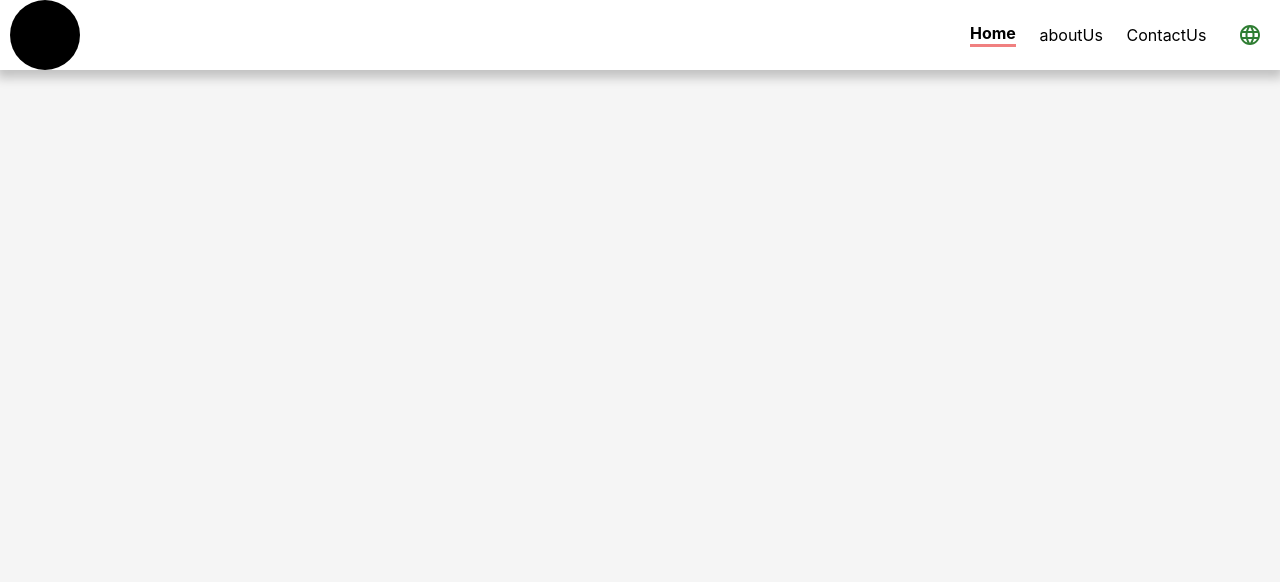
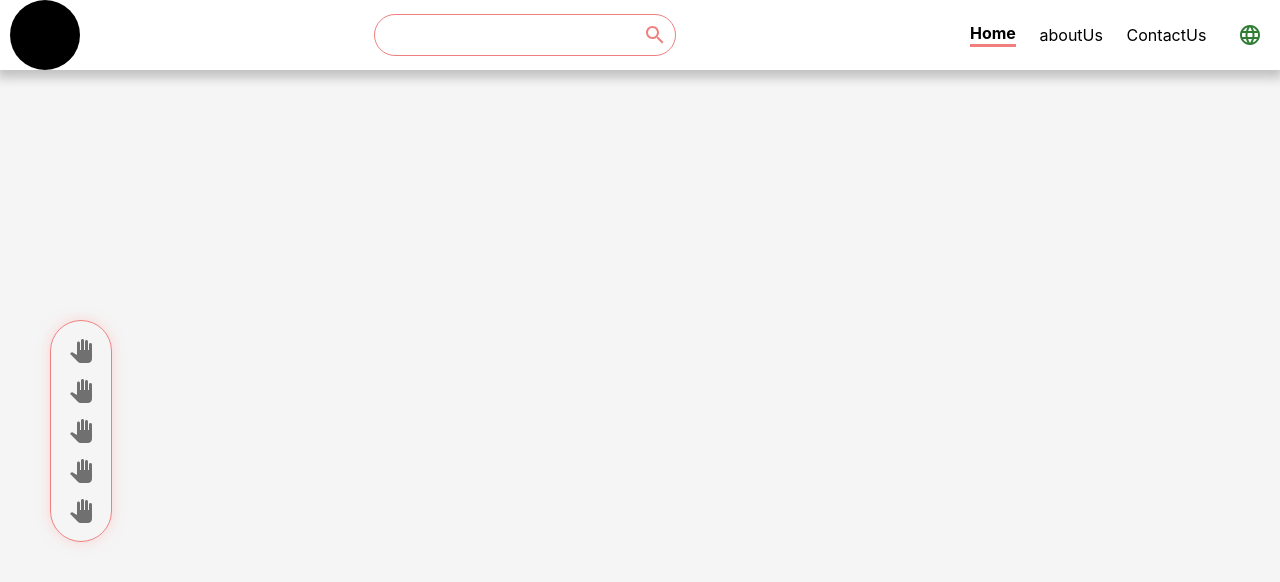
Before and after one commit to Mega-ip/Buraq_sportItems, a React (Create React App) app in the folder app/: page / in a window 1280 px wide. Shown: the top 582 px of the page. Built offline with nearby package versions, Linux system fonts and the light colour scheme.

Commit message:
setup left bar

```diff
--- a/app/src/App.js
+++ b/app/src/App.js
@@ -1,6 +1,6 @@
 import "./App.css";
 import Header from "./MainView/Header/Header";
-
+import Leftbar from "./MainView/Leftbar/Leftbar";
 function App() {
   return (
     <div className="app">
@@ -8,6 +8,7 @@ function App() {
       <Header />
       {/* container */}
       {/* left bar */}
+      <Leftbar />
       {/* small footer */}
     </div>
   );
--- a/app/src/MainView/Header/Header.css
+++ b/app/src/MainView/Header/Header.css
@@ -27,3 +27,19 @@
   padding-bottom: 1px;
   border-bottom: 3px solid lightcoral;
 }
+.header__search {
+  width: 300px;
+  border: 1px solid lightcoral;
+  display: flex;
+  border-radius: 999px;
+}
+
+.header__search > input {
+  width: 100%;
+  border: none;
+  outline: none;
+  margin-left: 20px;
+}
+.header__search_icon {
+  color: lightcoral !important;
+}
--- a/app/src/MainView/Header/Header.js
+++ b/app/src/MainView/Header/Header.js
@@ -4,9 +4,9 @@ import { useSelector, useDispatch } from "react-redux";
 import styled from "styled-components";
 import { updateHeaderItems } from "../../redux/action";
 import useCustomTranslation from "../../i18n";
-import LanguageIcon from "@mui/icons-material/Language";
 import IconButton from "@mui/material/IconButton";
 import LangMenu from "../../Genral/LangMenu/LangMenu";
+import SearchIcon from "@mui/icons-material/Search";
 const HeaderItem = styled.div`
   cursor: pointer;
   font-weight: ${(p) => p.active && "bold"};
@@ -20,9 +20,19 @@ export default function Header() {
 
   return (
     <div className="header__container">
-      {/* logo */}
       <div className="test__logo"></div>
-      {/* nav list */}
+      <form className="header__search">
+        <input type="text" />
+        <IconButton
+          onClick={(e) => {
+            e.preventDefault();
+          }}
+          type="submit"
+          className="header__search_icon"
+        >
+          <SearchIcon />
+        </IconButton>
+      </form>
       <div className="header__list">
         {app.headerItems.map((item) => {
           return (
--- /dev/null
+++ b/app/src/MainView/Leftbar/Leftbar.css
@@ -0,0 +1,11 @@
+.leftbar__container {
+  position: absolute;
+  left: 50px;
+  top: 40%;
+  display: grid;
+  border: 1px solid lightcoral;
+  padding: 10px;
+  border-radius: 999px;
+  /* background-color: rgb(250, 250, 250); */
+  box-shadow: 0px 0px 13px 0px rgba(255, 193, 193, 0.65);
+}
--- /dev/null
+++ b/app/src/MainView/Leftbar/Leftbar.js
@@ -0,0 +1,54 @@
+import React from "react";
+import "./Leftbar.css";
+import PanToolIcon from "@mui/icons-material/PanTool";
+import { IconButton } from "@mui/material";
+import Tooltip, { tooltipClasses } from "@mui/material/Tooltip";
+import Typography from "@mui/material/Typography";
+import { styled } from "@mui/material/styles";
+
+const LightTooltip = styled(({ className, ...props }) => (
+  <Tooltip {...props} classes={{ popper: className }} />
+))(({ theme }) => ({
+  [`& .${tooltipClasses.tooltip}`]: {
+    backgroundColor: theme.palette.common.white,
+    color: "rgba(0, 0, 0, 0.87)",
+    boxShadow: theme.shadows[1],
+    fontSize: 11,
+  },
+}));
+
+function Leftbar() {
+  return (
+    <div className="leftbar__container">
+      <LightTooltip title="Add" placement="right">
+        <IconButton>
+          <PanToolIcon />
+        </IconButton>
+      </LightTooltip>
+
+      <LightTooltip title="Add" placement="right">
+        <IconButton>
+          <PanToolIcon />
+        </IconButton>
+      </LightTooltip>
+
+      <LightTooltip title="Add" placement="right">
+        <IconButton>
+          <PanToolIcon />
+        </IconButton>
+      </LightTooltip>
+      <LightTooltip title="Add" placement="right">
+        <IconButton>
+          <PanToolIcon />
+        </IconButton>
+      </LightTooltip>
+      <LightTooltip title="Add" placement="right">
+        <IconButton>
+          <PanToolIcon />
+        </IconButton>
+      </LightTooltip>
+    </div>
+  );
+}
+
+export default Leftbar;
```
